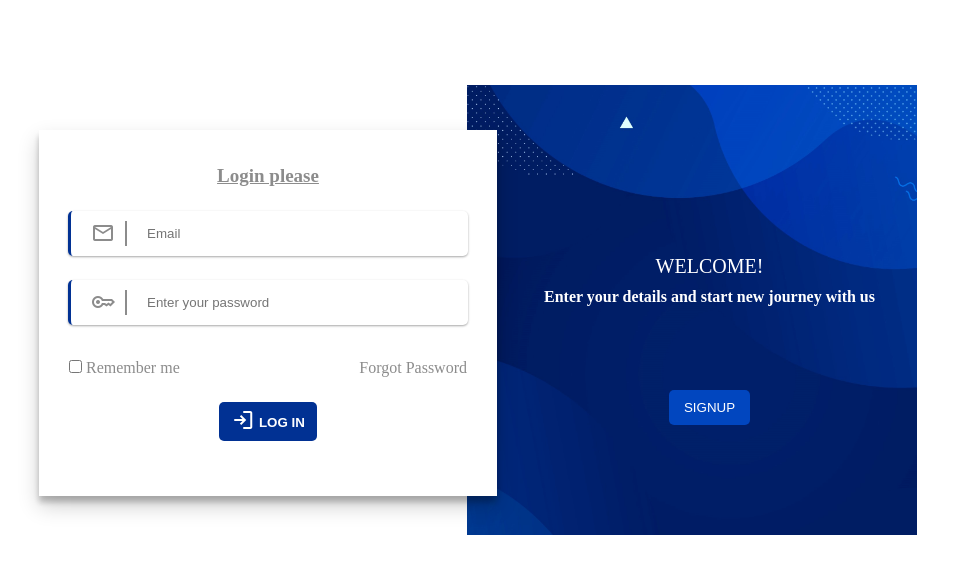
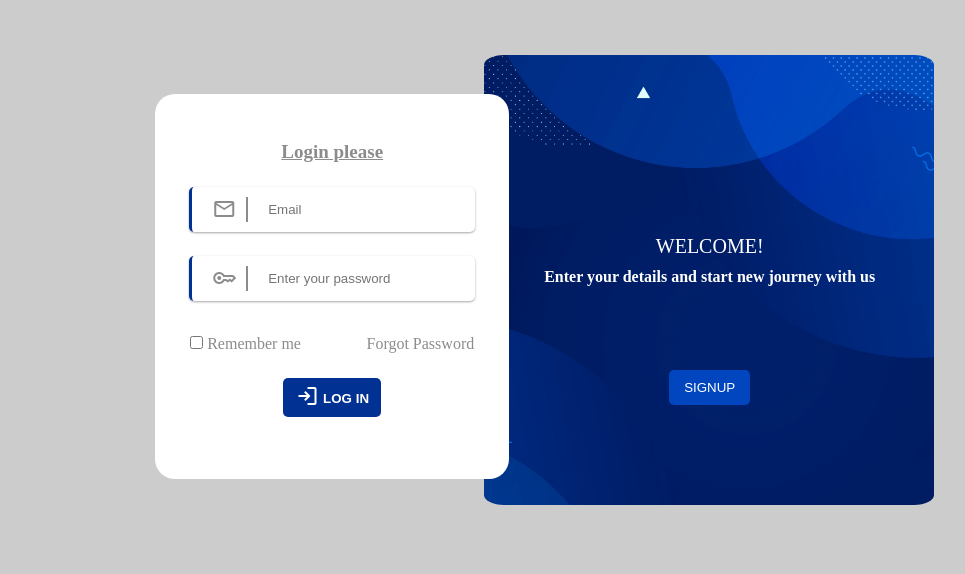
Before and after one commit to arjun11120/parking-app, a plain HTML site: page index.html in a window 1280 px wide. Shown: the whole page, without its empty margins (121-1086 px from the left). Drawn offline with nearby package versions, Linux system fonts and the light colour scheme.

Commit message:
Update in css

```diff
--- a/css/style.css
+++ b/css/style.css
@@ -1,23 +1,40 @@
 *{
+
   	margin:0;
   padding:0;
+
 }
+
 .container{
+
+   	display: flex;
+   	padding: 20px 110px;
+   	margin-left: 9%;
+
+}
+
+body{
+
+  	background-color: #cccccc;
+
+}
+.clear{
+	clear:both;
 }
 .box1{
-  box-shadow: 0 10px 20px rgba(0,0,0,0.19), 0 6px 6px rgba(0,0,0,0.23);
-    width: 35%;
-    position: fixed;
+ 	margin-left: 51px;
+    	z-index: 1;
+    	padding: 47px 10px;
+    	margin-top: 74px;
+    	display: flex;
+    	border-radius: 20px;
     	background: white;
-   padding: 5px 5px 40px 5px;
-   margin: 130px 160px;
 }
 .box1 h1{
-    vertical-align: center;
    	font-size: 19px;
     	text-align: center;
-    margin-top: 30px;
-   color:#8c8c8c;
+    	margin-top: 0px;
+    	color: #8c8c8c;
     	text-decoration: underline;
 }
 .input-container{
@@ -65,29 +82,42 @@ font-weight: 700;
    	border-radius: 5px;
 }
 .box2{
+  	margin-top: 15px;
     	display: flex;
-    padding: 5px 5px 40px 5px;
+    	padding: 10px 20px;
+    	position: absolute;
+    	margin-left: 360px;
 }
 .box2 img{
-    float: right;
-    padding: 80px 100px 5px;
-    margin-left: 38%;
     	    width: 450px;
+    	border-radius: 20px;
+    	position: fixed;
+    	z-index: -1;
+    	padding: 10px 0px;
 }
 .content{
-    position: fixed;
-    margin-top: 250px;
-    margin-left: 650px;
+
    	color: white;
+
     	text-align: center;
+
+    	padding: 190px 0px 0px 50px;}
+
+.content span{
+
+   	font-size: 20px;
+
 }
-.content span{
-    font-size: 20px;
+
+.content p{
+
+      	padding: 10px;
+
+   	font-weight: 600;
+
 }
-.content p{
-    padding: 10px;
-    font-weight: 600;
-}
+
+
 #sn-btn{
     	text-align: center;
     	padding:10px 15px;
```
Lines whose indentation alone changed are shown as unchanged.
